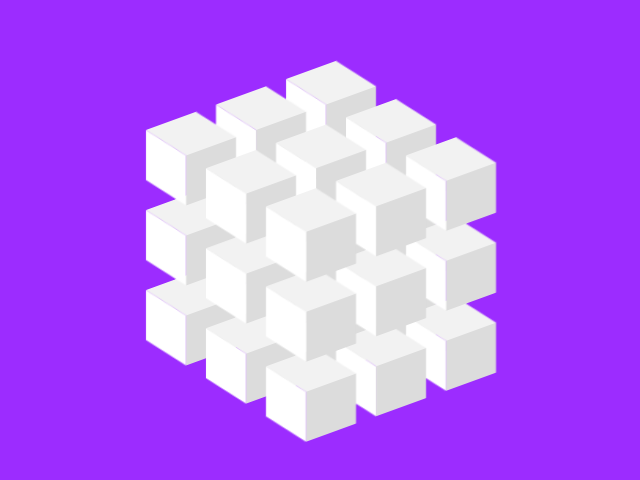
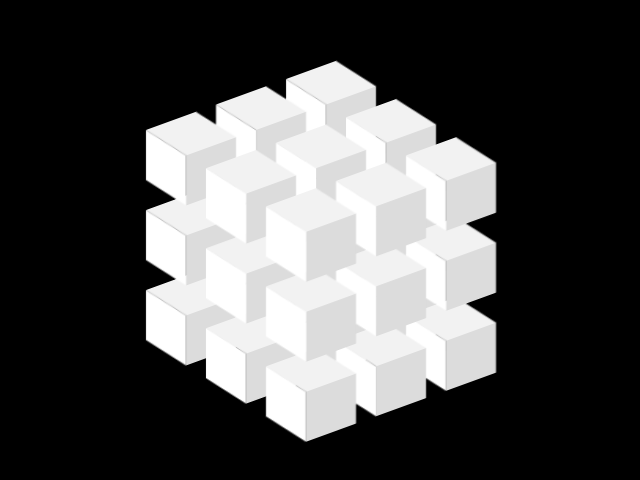
Before and after one commit to Debu70/Dynamic_Cube, a plain HTML site: page index.html in a window 1280 px wide. Shown: the part 178-658 px from the top of the page, without its empty margins (318-958 px from the left). Drawn offline with Linux system fonts and the light colour scheme.

Commit message:
Secondbg Mod

```diff
--- a/index.html
+++ b/index.html
@@ -2,7 +2,7 @@
 <html lang="en">
   <head>
     <meta charset="UTF-8" />
-    <title>CodePen - CSS Only Cubes Hover Effects</title>
+    <title>Dynamic Cube</title>
     <link rel="stylesheet" href="./style.css" />
   </head>
   <body>
--- a/style.css
+++ b/style.css
@@ -15,7 +15,7 @@ body {
   justify-content: center;
   align-items: center;
   min-height: 100vh;
-  background: #9c2cff;
+  background: #000000;
 
 }
 .container , .cube{
```
